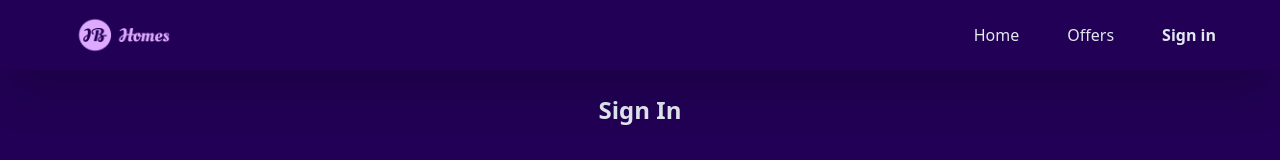
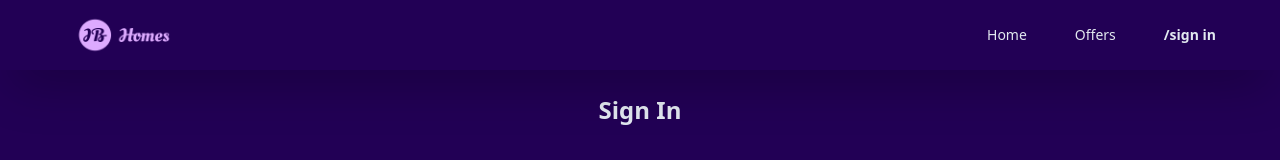
Before and after one commit to Ibrahimolayiwola/Quarterz, a React (Create React App) app: page /sign-in in a window 1280 px wide. Shown: the top 160 px of the page. Built offline with nearby package versions, Linux system fonts and the light colour scheme; no server answers.

Commit message:
completed the dynamic functionality of the header component

```diff
--- a/src/components/Auhentication.js
+++ /dev/null
@@ -1,13 +0,0 @@
-import React from 'react'
-import {auth} from '../config/firebase'
-
-const Auhentication = () => {
-    console.log(auth.currentUser.email)
-  return (
-    <div>
-
-    </div>
-  )
-}
-
-export default Auhentication
--- a/src/components/Header.js
+++ b/src/components/Header.js
@@ -1,31 +1,59 @@
-import React from 'react'
+import React, { useEffect, useState } from 'react'
 import logo from '../assets/logo/logo.png'
 import { useLocation, useNavigate } from 'react-router-dom'
+import { getAuth, onAuthStateChanged } from 'firebase/auth'
+// import { auth } from '../config/firebase'
 
 const Header = () => {
   const location = useLocation()
   const navigate = useNavigate()
+  const [pageState, setPageState] = useState('Sign in')
+  const auth = getAuth()
 
   const pathMatchRoute = route => {
-    return route === location.pathname ? true : false;
+    if (route === location.pathname){
+      return true
+    }
   }
+
+  useEffect(() => {
+    onAuthStateChanged(auth, (user) => {
+      if (user) {
+        setPageState('Profile')
+      } else {
+        setPageState('/sign in')
+      }
+    } )
+  },[auth])
 
   return (
     <div className='bg-[#205] w-full sticky top-0 z-10 shadow-2xl h-[70px]'>
       <header className='max-w-6xl mx-auto flex justify-between items-center'>
         <div >
-            <img onClick={() => navigate('/')} className='h-[70px] w-[120px] cursor-pointer' src={logo} alt=''/>
+            <img onClick={
+              () => navigate('/')}
+              className='h-[70px] w-[120px] cursor-pointer'
+              src={logo} alt=''/>
         </div>
         <div>
             <ul className='text-slate-200 flex space-x-12 items-center'>
-                <li onClick={() => navigate('/')} className={`border-b-[1px] border-b-transparent font-normal hover:border-b-white cursor-pointer py-5 ${pathMatchRoute('/') && "border-b-[#DAF] font-semibold"}`}>
+                <li
+                  onClick={
+                  () => navigate('/')}
+                  className={`border-b-[1px] text-sm border-b-transparent font-normal hover:border-b-white cursor-pointer py-5 ${pathMatchRoute('/') && "border-b-2 border-b-slate-200 font-semibold"}`}>
                     Home
                 </li>
-                <li onClick={() => navigate('/offers')} className={`border-b-[1px] border-b-transparent font-normal hover:border-b-white cursor-pointer py-5 ${pathMatchRoute('/offers') && "border-b-[#DAF] font-semibold"}`}>
+                <li
+                  onClick={
+                  () => navigate('/offers')}
+                  className={`border-b-[1px] text-sm border-b-transparent font-normal hover:border-b-white cursor-pointer py-5 ${pathMatchRoute('/offers') && "border-b-2 border-b-slate-200 font-semibold"}`}>
                     Offers
                 </li>
-                <li onClick={() => navigate('/sign-in')} className={`border-b-[1px] transition ease-out duration-300 border-b-transparent font-normal hover:border-b-white cursor-pointer py-5 ${pathMatchRoute('/sign-in') && "border-b-[#DAF] font-semibold"}`}>
-                    Sign in
+                <li
+                  onClick={
+                  () => navigate('/profile')}
+                  className={`border-b-[1px] text-sm transition ease-out duration-300 border-b-transparent font-normal hover:border-b-white cursor-pointer py-5 ${(pathMatchRoute('/sign-in') || pathMatchRoute('/profile')) && "border-b-slate-200 font-semibold"}`}>
+                    {pageState}
                 </li>
 
             </ul>
```
Also changed, not shown: src/pages/Profile.js (+16 -4 lines), src/pages/SignUp.js (+9 -4 lines).
